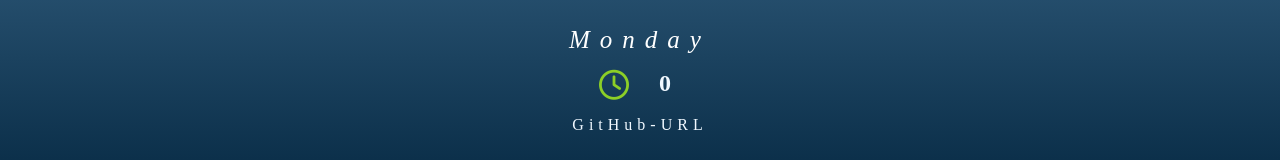
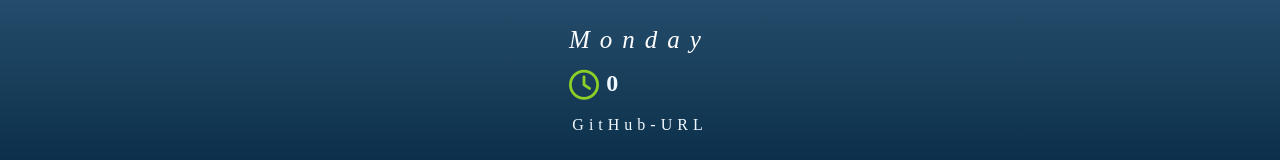
Before and after one commit to Response051/hngX-basic-1, a plain HTML site: page index.html in a window 1280 px wide. Shown: the part 574-734 px from the top of the page. Drawn offline with Linux system fonts and the light colour scheme.

Commit message:
the time section was re-effected

```diff
--- a/index.css
+++ b/index.css
@@ -57,12 +57,12 @@ img {
   font-size: x-large;
   font-weight: bolder;
   color: aliceblue;
-  letter-spacing: 10px;
+  letter-spacing: 2px;
+  padding-left: 5%;
 }
 .icon {
   margin-top: 1rem;
   display: flex;
-  justify-content: space-evenly;
 }
 .icon > i {
   color: #8ccf27;
```
